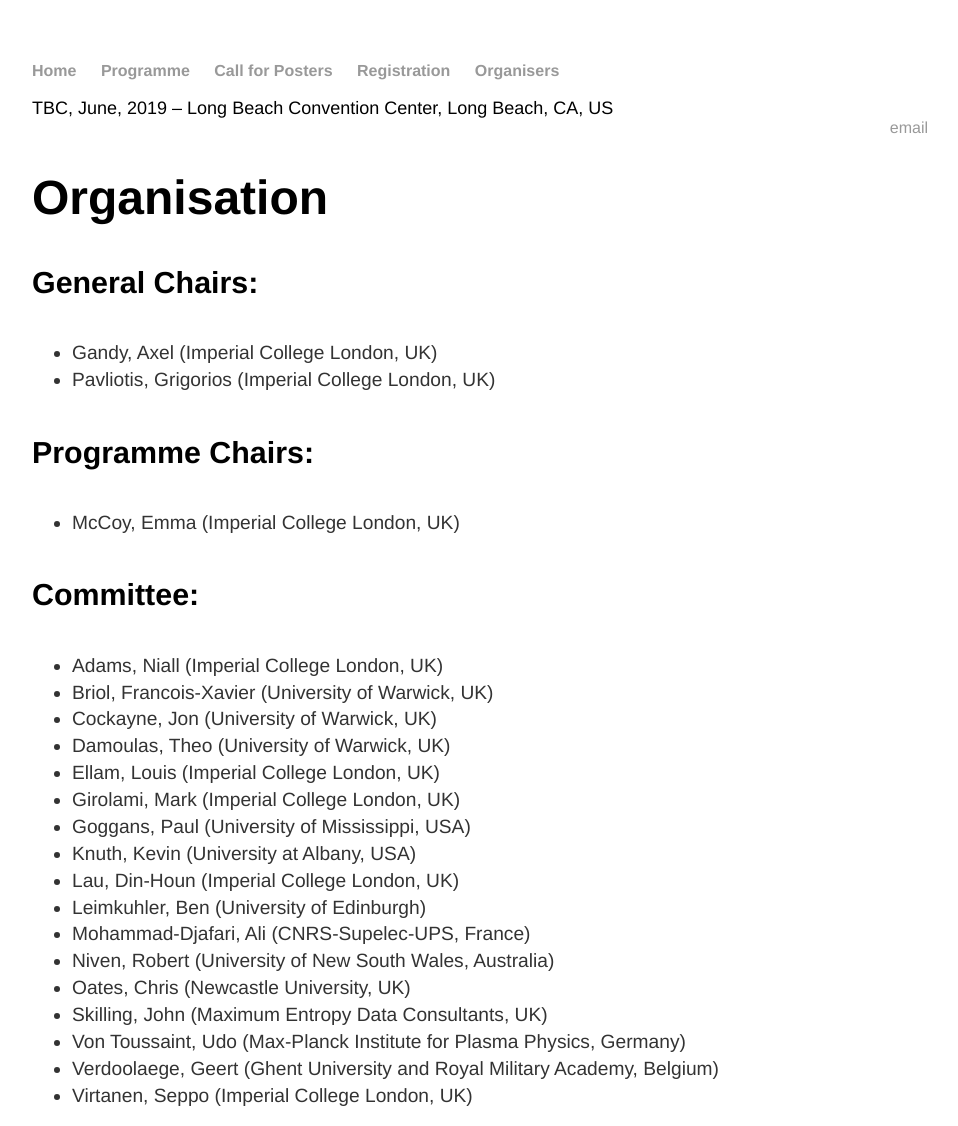
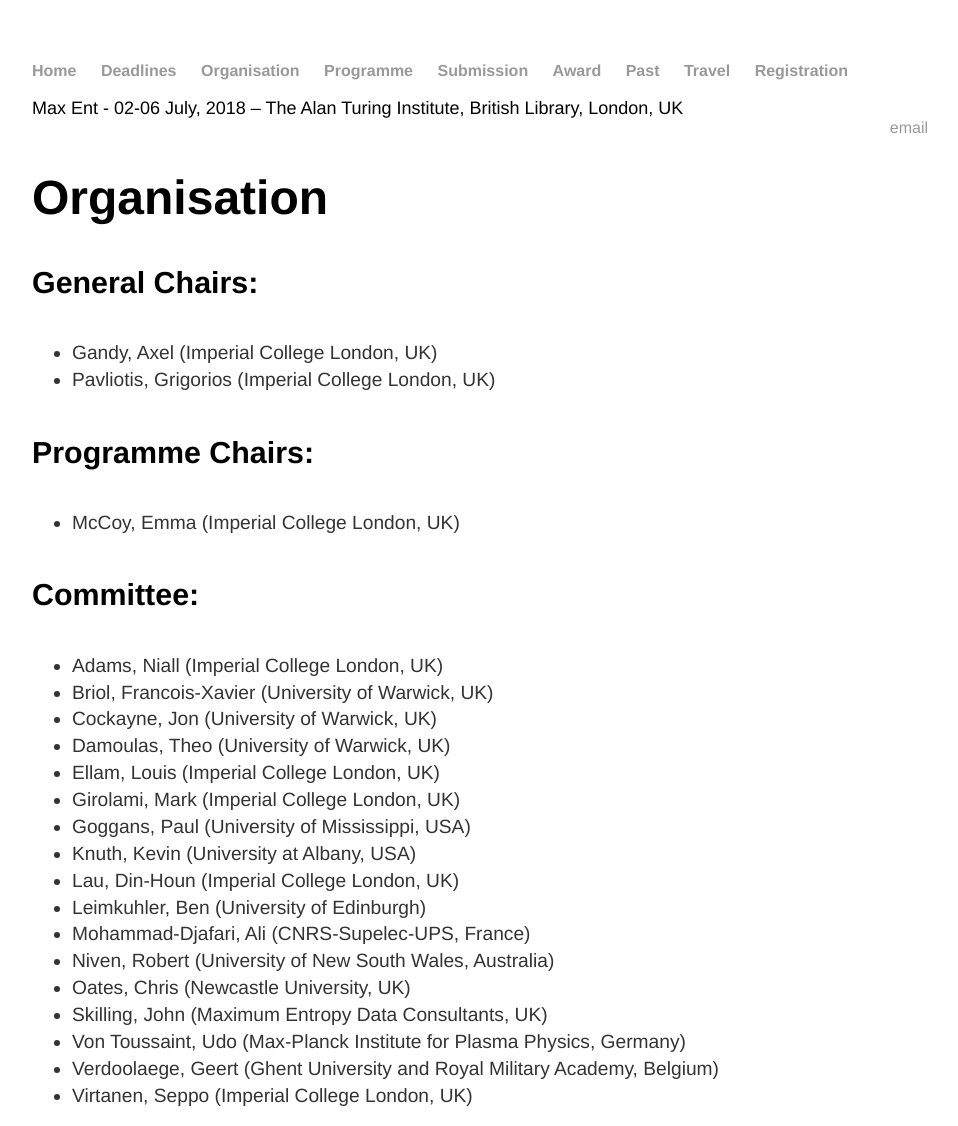
Before and after one commit to steinworkshop/steinworkshop.github.io, a Jekyll site: the page built from organisation/index.html, in a window 1280 px wide, cut to the strip 0-1126 px from the top of the page. Shown: the whole strip, without its empty margins (160-1118 px from the left). Built offline with Jekyll 4.4.1, drawn with Linux system fonts in a browser that asks for light colours.

Commit message:
investigating...

```diff
--- a/_layouts/default.html
+++ b/_layouts/default.html
@@ -12,19 +12,24 @@
     <nav>
 <ul>
 <li><a href="/">Home</a></li>
+<li><a href="/deadlines">Deadlines</a></li>
+<li><a href="/organisation">Organisation</a></li>
 <li><a href="/programme">Programme</a></li>
-<li><a href="/submission">Call for Posters</a></li>
+<li><a href="/submission">Submission</a></li>
+<li><a href="/award">Award</a></li>
+<li><a href="/past">Past</a></li>
+<!-- <li><a href="/accommodation">Accommodation</a></li> -->
+<li><a href="/travel">Travel</a></li>
 <li><a href="/registration">Registration</a></li>
-<li><a href="/organisation">Organisers</a></li>
 </ul>
     </nav>
 
 <font size=4, font face=Helvetica>
-TBC, June, 2019 – Long Beach Convention Center, Long Beach, CA, US
+Max Ent - 02-06 July, 2018 – The Alan Turing Institute, British Library, London, UK
 </font>
 
 <div align="right">
-<a href="mailto:steinworkshop@gmail.com">email</a>
+<a href="mailto:maxent@turing.ac.uk">email</a>
 </div>
 
 <div class="container">
```
